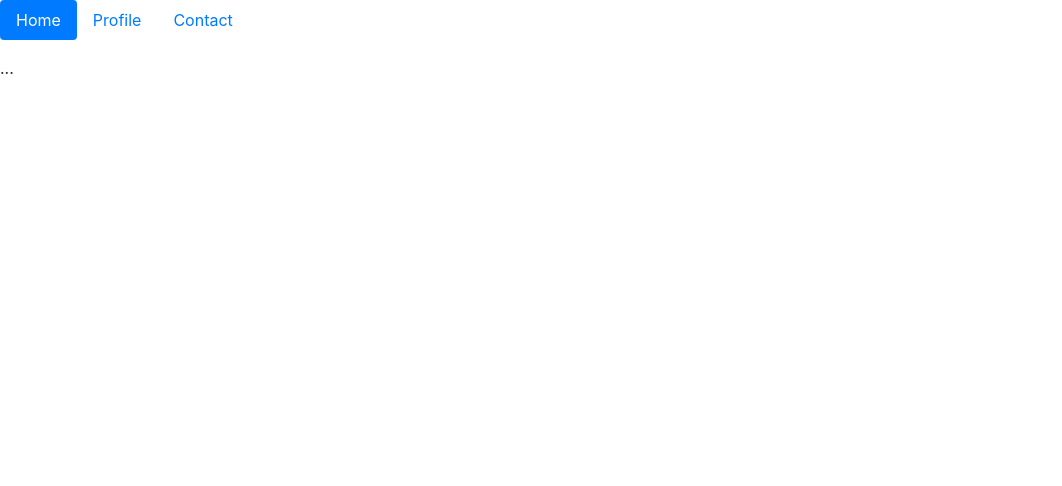
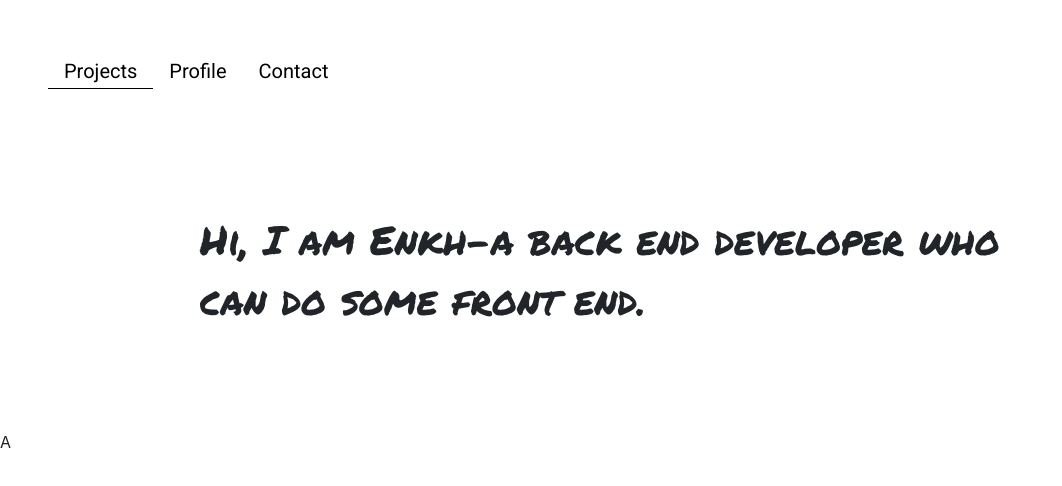
Before and after one commit to enarantu/no-jekyll-test, a plain HTML site: page index.html in a window 1280 px wide. Shown: the whole page, without its empty margins (0-1062 px from the left). Drawn offline with nearby package versions, Linux system fonts and the light colour scheme.

Commit message:
finished top part

```diff
--- /dev/null
+++ b/css/override.css
@@ -0,0 +1,33 @@
+a{
+    color: black;
+}
+ a:hover{
+    border-bottom: 1px solid #000;
+    padding-bottom: 2px;
+}
+.nav {
+    font-family: 'Roboto', serif;
+    font-size: 20px;
+}
+.nav-link.active{
+    border-bottom: 1px solid #000;
+    padding-bottom: 2px;
+}
+#pitch-box{
+    width: 100%;
+    padding-top: 100px;
+    padding-bottom: 100px;
+}
+#pitch{
+    font-family: 'Permanent Marker', serif;
+    font-size: 40px;
+    display: inline-block;
+    max-width: 800px;
+    margin-left: 200px;
+}
+@media screen and (max-width: 1000px){
+    #pitch{
+        margin-left: 0px;
+        margin-right: 0px;
+    }
+}
--- a/index.html
+++ b/index.html
@@ -4,11 +4,16 @@
     <script src="https://code.jquery.com/jquery-3.3.1.slim.min.js" integrity="sha384-q8i/X+965DzO0rT7abK41JStQIAqVgRVzpbzo5smXKp4YfRvH+8abtTE1Pi6jizo" crossorigin="anonymous"></script>
     <script src="https://cdnjs.cloudflare.com/ajax/libs/popper.js/1.14.3/umd/popper.min.js" integrity="sha384-ZMP7rVo3mIykV+2+9J3UJ46jBk0WLaUAdn689aCwoqbBJiSnjAK/l8WvCWPIPm49" crossorigin="anonymous"></script>
     <script src="https://stackpath.bootstrapcdn.com/bootstrap/4.1.3/js/bootstrap.min.js" integrity="sha384-ChfqqxuZUCnJSK3+MXmPNIyE6ZbWh2IMqE241rYiqJxyMiZ6OW/JmZQ5stwEULTy" crossorigin="anonymous"></script>
+    <link rel="stylesheet" href="/css/override.css">
+    <link rel="stylesheet"
+          href="https://fonts.googleapis.com/css?family=Roboto">
+          <link rel="stylesheet"
+          href="https://fonts.googleapis.com/css?family=Permanent+Marker">
   </head>
     <body>
-      <ul class="nav nav-pills mb-3" id="pills-tab" role="tablist">
+      <ul class="nav mb-3 mt-5 ml-5" id="pills-tab" role="tablist">
         <li class="nav-item">
-          <a class="nav-link active" id="pills-home-tab" data-toggle="pill" href="#pills-home" role="tab" aria-controls="pills-home" aria-selected="true">Home</a>
+          <a class="nav-link active" id="pills-home-tab" data-toggle="pill" href="#pills-home" role="tab" aria-controls="pills-home" aria-selected="true">Projects</a>
         </li>
         <li class="nav-item">
           <a class="nav-link" id="pills-profile-tab" data-toggle="pill" href="#pills-profile" role="tab" aria-controls="pills-profile" aria-selected="false">Profile</a>
@@ -17,10 +22,15 @@
           <a class="nav-link" id="pills-contact-tab" data-toggle="pill" href="#pills-contact" role="tab" aria-controls="pills-contact" aria-selected="false">Contact</a>
         </li>
       </ul>
-      <div class="tab-content" id="pills-tabContent">
-        <div class="tab-pane fade show active" id="pills-home" role="tabpanel" aria-labelledby="pills-home-tab">...</div>
-        <div class="tab-pane fade" id="pills-profile" role="tabpanel" aria-labelledby="pills-profile-tab">...</div>
-        <div class="tab-pane fade" id="pills-contact" role="tabpanel" aria-labelledby="pills-contact-tab">...</div>
+      <div id="pitch-box">
+        <div id="pitch">
+          Hi, I am Enkh-a back end developer who can do some front end.
+        </div>
+      </div>
+      <div class="tab-content w-100" id="pills-tabContent">
+        <div class="tab-pane fade show active" id="pills-home" role="tabpanel" aria-labelledby="pills-home-tab">A</div>
+        <div class="tab-pane fade" id="pills-profile" role="tabpanel" aria-labelledby="pills-profile-tab">B</div>
+        <div class="tab-pane fade" id="pills-contact" role="tabpanel" aria-labelledby="pills-contact-tab">C</div>
       </div>
     </body>
 </html>
```
